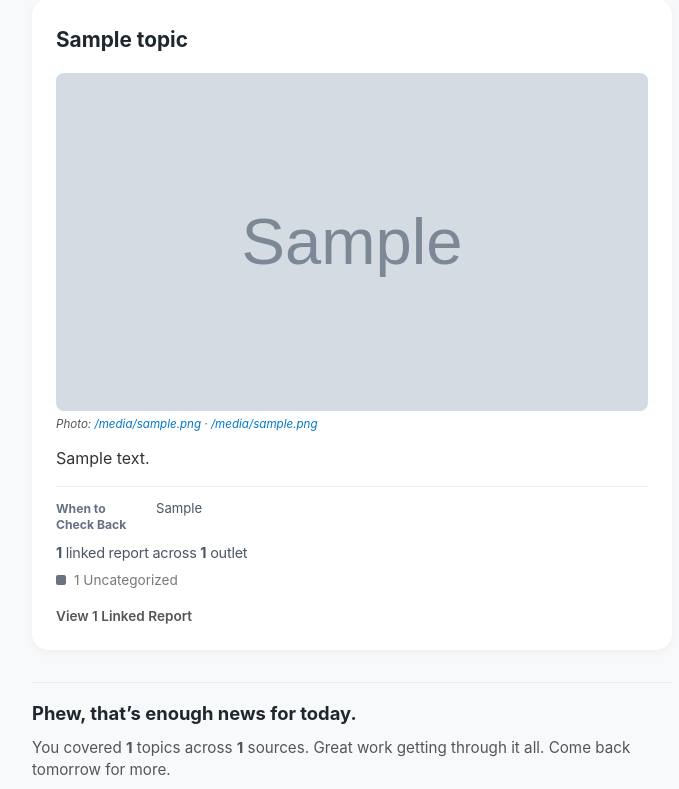
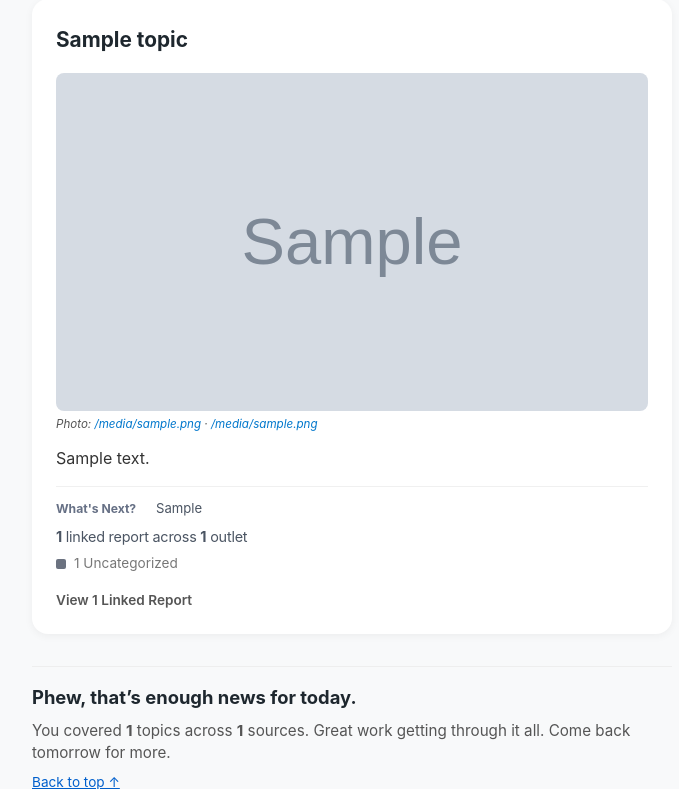
Before and after one commit to jchstrfld/nominal-news, a FastAPI app: template templates/index.html in a window 1280 px wide. Shown: the part 621-1410 px from the top of the page, without its empty margins (288-967 px from the left). Run offline with FastAPI, Linux system fonts and the light colour scheme; the template is opened without the code that fills it: most values are stand-ins (such as "Sample title", 1, 10 or a date in 2020); grey boxes marked "Sample" are stand-in pictures.

Commit message:
Rename Next Signal display label to What's Next?

```diff
--- a/templates/index.html
+++ b/templates/index.html
@@ -170,8 +170,8 @@
           {% endif %}
 
           {% if topic.next_signal %}
-            <div class="topic-next-signal" aria-label="When to check back for this story">
-              <span class="topic-next-label">When to Check Back</span>
+            <div class="topic-next-signal" aria-label="What's Next?">
+              <span class="topic-next-label">What's Next?</span>
               <span class="topic-next-value">{{ topic.next_signal }}</span>
             </div>
           {% endif %}
```
